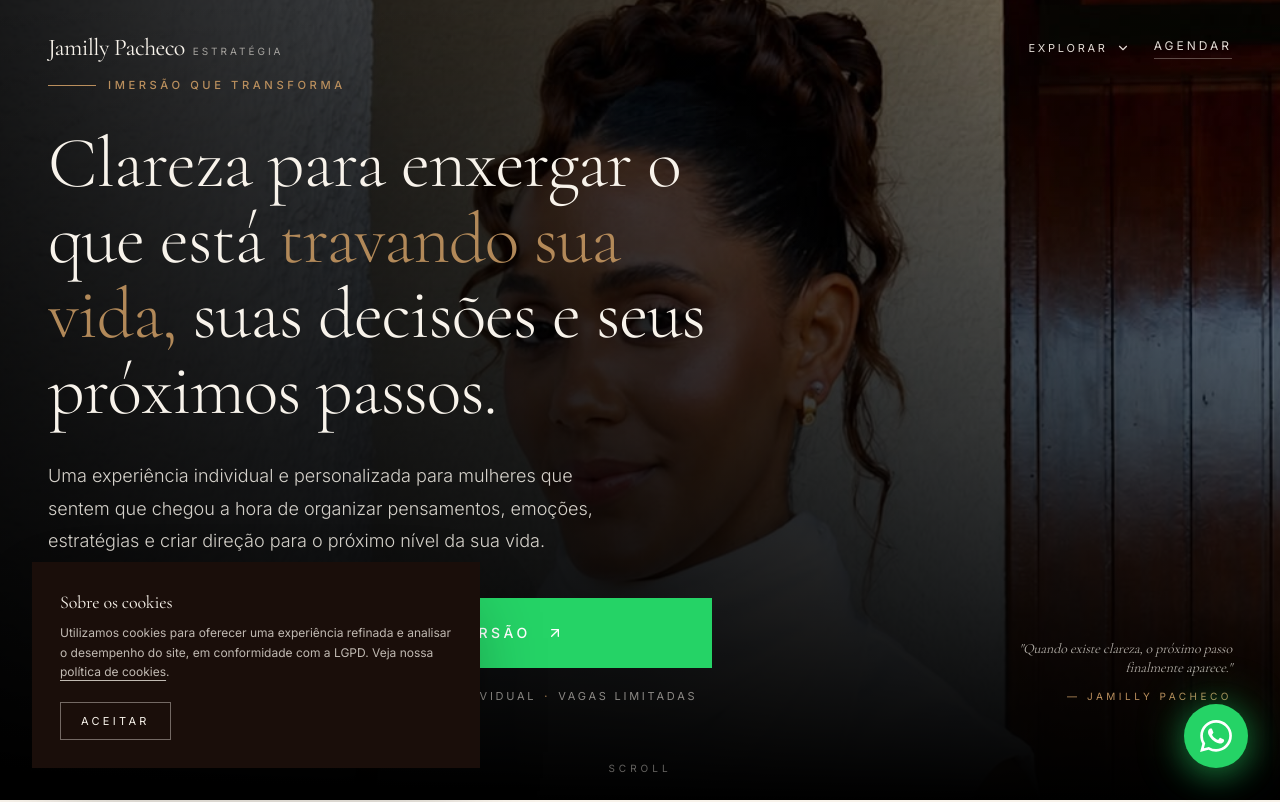
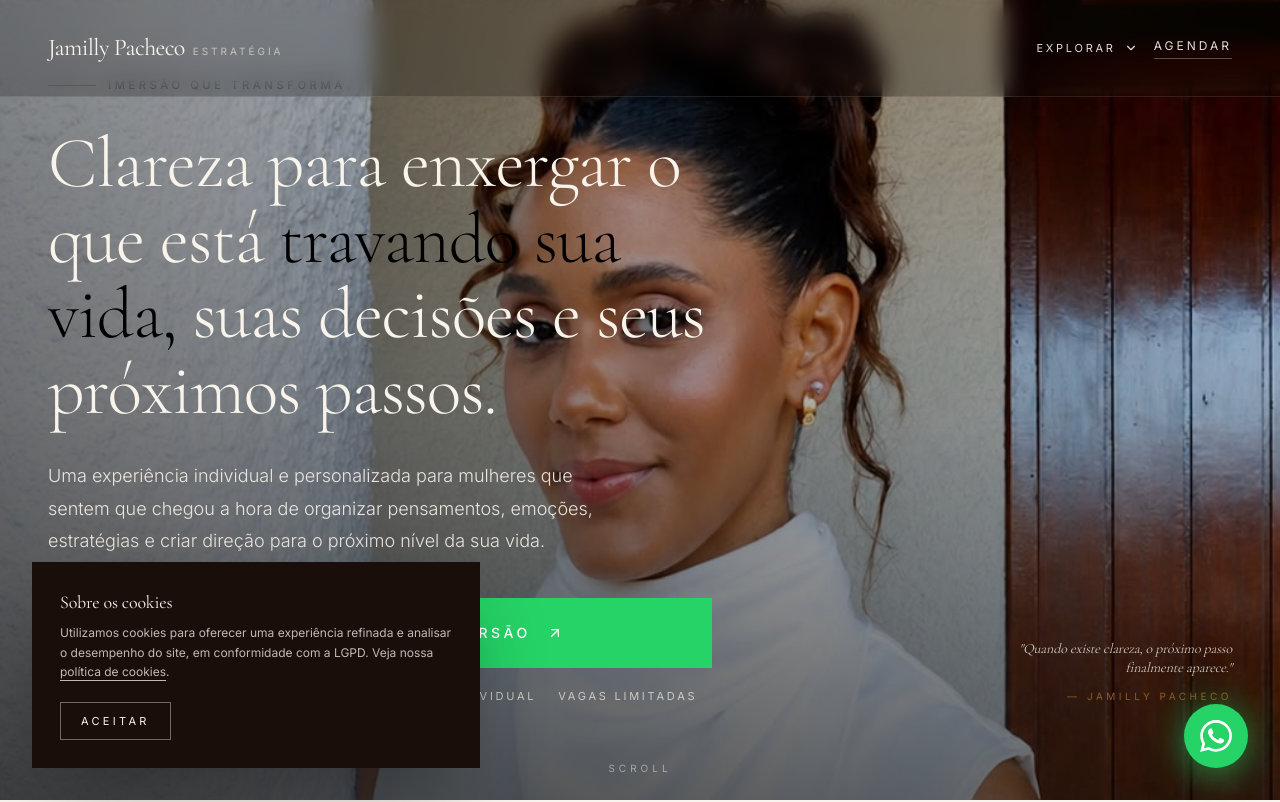
Before and after one commit to wavelabsperformance-coder/jamillydiagnostico, a React (Vite) app: page / in a window 1280 px wide. Shown: the top 802 px of the page. Built offline with nearby package versions, Linux system fonts and the light colour scheme.

Commit message:
Atualização landing page Jamilly

```diff
--- a/src/components/Nav.tsx
+++ b/src/components/Nav.tsx
@@ -1,23 +1,39 @@
 import { Link } from "react-router-dom";
 import { motion } from "framer-motion";
-import { ChevronDown } from "lucide-react";
+import { ChevronDown, Menu, X } from "lucide-react";
 import { useState } from "react";
 import { waLink } from "@/lib/site";
 
 export function Nav() {
  const [menuOpen, setMenuOpen] = useState(false);
+const [mobileMenuOpen, setMobileMenuOpen] = useState(false);
+
+const closeMenus = () => {
+  setMenuOpen(false);
+  setMobileMenuOpen(false);
+};
 
   return (
     <motion.header
       initial={{ opacity: 0, y: -10 }}
       animate={{ opacity: 1, y: 0 }}
       transition={{ duration: 0.8, delay: 0.2 }}
-      className="absolute top-0 left-0 right-0 z-50"
+      className="
+fixed
+top-0
+left-0
+right-0
+z-50
+bg-black/20
+backdrop-blur-md
+border-b
+border-white/10
+"
     >
       <div className="mx-auto max-w-[1400px] px-6 md:px-12 py-6 md:py-8 flex items-center justify-between">
 
         {/* Logo */}
-        <Link to="/" className="flex items-baseline gap-2 group">
+     <a href="#inicio" className="flex items-baseline gap-2 group cursor-pointer">
   <span className="font-serif text-xl md:text-2xl text-background tracking-tight">
     Jamilly Pacheco
   </span>
@@ -25,12 +41,19 @@ export function Nav() {
   <span className="hidden xl:inline text-[10px] tracking-[0.3em] uppercase text-background/60">
     Estratégia
   </span>
-        </Link>
+</a>
 
-        {/* Área Direita */}
-        <div className="flex items-center gap-6">
+        <div className="flex items-center gap-4">
 
-          {/* Dropdown */}
+          {/* Menu Mobile */}
+          <button
+            onClick={() => setMobileMenuOpen(!mobileMenuOpen)}
+            className="lg:hidden text-background"
+          >
+            {mobileMenuOpen ? <X size={24} /> : <Menu size={24} />}
+          </button>
+
+          {/* Dropdown Desktop */}
           <div className="relative hidden lg:block">
 
             <button
@@ -62,20 +85,17 @@ export function Nav() {
                   right-0
                   mt-4
                   w-[280px]
-
                   rounded-[24px]
                   border border-white/10
-
                   bg-black/85
                   backdrop-blur-xl
-
                   p-3
-
                   shadow-[0_20px_60px_rgba(0,0,0,0.35)]
                 "
               >
                <a
   href="#sobre"
+  onClick={closeMenus}
   className="block rounded-xl px-4 py-3 text-sm text-background/85 hover:bg-white/5 hover:text-white transition"
 >
   Sobre
@@ -83,6 +103,7 @@ export function Nav() {
 
 <a
   href="#conexao-emocional"
+  onClick={closeMenus}
   className="block rounded-xl px-4 py-3 text-sm text-background/85 hover:bg-white/5 hover:text-white transition"
 >
   Clareza Emocional
@@ -90,6 +111,7 @@ export function Nav() {
 
 <a
   href="#quebra-de-padroes"
+  onClick={closeMenus}
   className="block rounded-xl px-4 py-3 text-sm text-background/85 hover:bg-white/5 hover:text-white transition"
 >
   Quebra de Padrões
@@ -97,13 +119,23 @@ export function Nav() {
 
 <a
   href="#transformacao"
+  onClick={closeMenus}
   className="block rounded-xl px-4 py-3 text-sm text-background/85 hover:bg-white/5 hover:text-white transition"
 >
   Transformação
 </a>
 
 <a
-                  href="#como-funciona"
+  href="#especialista"
+  onClick={closeMenus}
+  className="block rounded-xl px-4 py-3 text-sm text-background/85 hover:bg-white/5 hover:text-white transition"
+>
+  A Especialista
+</a>
+
+<a
+  href="#processo"
+  onClick={closeMenus}
   className="block rounded-xl px-4 py-3 text-sm text-background/85 hover:bg-white/5 hover:text-white transition"
 >
   Como Funciona
@@ -111,13 +143,15 @@ export function Nav() {
 
 <a
   href="#o-que-recebe"
+  onClick={closeMenus}
   className="block rounded-xl px-4 py-3 text-sm text-background/85 hover:bg-white/5 hover:text-white transition"
 >
   O Que Você Recebe
 </a>
 
 <a
-                  href="#para-quem-e"
+  href="#paraquem"
+  onClick={closeMenus}
   className="block rounded-xl px-4 py-3 text-sm text-background/85 hover:bg-white/5 hover:text-white transition"
 >
   Para Quem É
@@ -125,6 +159,7 @@ export function Nav() {
 
 <a
   href="#investimento"
+  onClick={closeMenus}
   className="block rounded-xl px-4 py-3 text-sm text-background/85 hover:bg-white/5 hover:text-white transition"
 >
   Investimento
@@ -132,6 +167,7 @@ export function Nav() {
 
 <a
   href="#depoimentos"
+  onClick={closeMenus}
   className="block rounded-xl px-4 py-3 text-sm text-background/85 hover:bg-white/5 hover:text-white transition"
 >
   Depoimentos
@@ -139,6 +175,7 @@ export function Nav() {
 
 <a
   href="#agendar"
+  onClick={closeMenus}
   className="block rounded-xl px-4 py-3 text-sm text-background/85 hover:bg-white/5 hover:text-white transition"
 >
   Agendar
@@ -170,6 +207,48 @@ export function Nav() {
 
         </div>
       </div>
+
+      {/* Menu Mobile Aberto */}
+      {mobileMenuOpen && (
+        <div
+          className="
+            lg:hidden
+            absolute
+            top-full
+            left-4
+            right-4
+            mt-2
+            rounded-[24px]
+            border border-white/10
+            bg-black/95
+            backdrop-blur-xl
+            p-3
+            shadow-[0_20px_60px_rgba(0,0,0,0.35)]
+          "
+        >
+       <a href="#sobre" onClick={closeMenus} className="block px-4 py-3 text-white/90">Sobre</a>
+
+<a href="#conexao-emocional" onClick={closeMenus} className="block px-4 py-3 text-white/90">Clareza Emocional</a>
+
+<a href="#quebra-de-padroes" onClick={closeMenus} className="block px-4 py-3 text-white/90">Quebra de Padrões</a>
+
+<a href="#transformacao" onClick={closeMenus} className="block px-4 py-3 text-white/90">Transformação</a>
+
+<a href="#especialista" onClick={closeMenus} className="block px-4 py-3 text-white/90">A Especialista</a>
+
+<a href="#processo" onClick={closeMenus} className="block px-4 py-3 text-white/90">Como Funciona</a>
+
+<a href="#o-que-recebe" onClick={closeMenus} className="block px-4 py-3 text-white/90">O Que Você Recebe</a>
+
+<a href="#paraquem" onClick={closeMenus} className="block px-4 py-3 text-white/90">Para Quem É</a>
+
+<a href="#investimento" onClick={closeMenus} className="block px-4 py-3 text-white/90">Investimento</a>
+
+<a href="#depoimentos" onClick={closeMenus} className="block px-4 py-3 text-white/90">Depoimentos</a>
+
+<a href="#agendar" onClick={closeMenus} className="block px-4 py-3 text-white/90">Agendar</a>
+        </div>
+      )}
     </motion.header>
   );
 }
--- a/src/sections/Authority.tsx
+++ b/src/sections/Authority.tsx
@@ -2,7 +2,7 @@ import { Reveal } from "@/components/Reveal";
 
 export function Authority() {
   return (
-    <section
+   <section
   id="especialista"
   className="relative overflow-hidden bg-wine-deep py-24 text-background md:py-20"
 >
--- a/src/sections/ForWho.tsx
+++ b/src/sections/ForWho.tsx
@@ -15,7 +15,7 @@ const notForYou = [
 
 export function ForWho() {
   return (
-   <section
+ <section
   id="paraquem"
   className="relative bg-background py-24 md:py-20"
 >
--- a/src/sections/Hero.tsx
+++ b/src/sections/Hero.tsx
@@ -6,9 +6,9 @@ import { waLink } from "@/lib/site";
 export function Hero() {
   return (
     <section
-  id="inicio"
-  className="relative min-h-screen overflow-hidden bg-black"
->
+      id="inicio"
+      className="relative min-h-screen overflow-hidden bg-black"
+    >
       <Nav />
 
       {/* Background image */}
@@ -26,12 +26,13 @@ export function Hero() {
           "
         />
 
-        {/* Fumaça preta lateral */}
-        <div className="absolute inset-0 bg-gradient-to-r from-black/90 via-black/65 to-black/25" />
+        {/* Contraste lateral para leitura */}
+        <div className="absolute inset-0 bg-gradient-to-r from-black/45 via-black/20 to-transparent" />
 
-        {/* Fumaça preta inferior */}
-        <div className="absolute inset-0 bg-gradient-to-t from-black via-black/50 to-transparent" />
+        {/* Contraste inferior */}
+        <div className="absolute inset-0 bg-gradient-to-t from-black/55 via-black/20 to-transparent" />
       </div>
+
 
       {/* Content */}
       <div
@@ -50,8 +51,10 @@ export function Hero() {
       >
         <div className="mx-auto max-w-[1400px] w-full px-6 md:px-12 grid md:grid-cols-12 gap-8 md:gap-16">
 
+
           {/* LEFT */}
           <div className="md:col-span-7 lg:col-span-7 mt-36 md:mt-0">
+
 
             {/* Eyebrow */}
             <motion.div
@@ -64,12 +67,16 @@ export function Hero() {
               }}
               className="flex items-center gap-3 mb-5 md:mb-8"
             >
-              <span className="w-12 h-px bg-accent" />
 
-              <span className="eyebrow text-accent">
+              <span className="w-12 h-px bg-[#000000]" />
+
+              <span className="eyebrow text-[#000000]">
                 Imersão que Transforma
               </span>
+
             </motion.div>
+
+
 
             {/* Título */}
             <motion.h1
@@ -93,12 +100,18 @@ export function Hero() {
                 md:mb-8
               "
             >
+
               Clareza para enxergar o que está{" "}
-              <em className="not-italic text-accent/95">
+
+              <em className="not-italic text-[#000000]">
                 travando sua vida,
               </em>{" "}
+
               suas decisões e seus próximos passos.
+
             </motion.h1>
+
+
 
             {/* Descrição */}
             <motion.div
@@ -107,20 +120,26 @@ export function Hero() {
               transition={{ duration: 1, delay: 1.1 }}
               className="max-w-xl space-y-5 mb-8 md:mb-10"
             >
+
               <p
                 className="
-                  text-background/85
+                  text-background/90
                   text-[1rem]
                   md:text-lg
                   leading-[1.8]
                   font-light
                 "
               >
+
                 Uma experiência individual e personalizada para mulheres que
                 sentem que chegou a hora de organizar pensamentos, emoções,
                 estratégias e criar direção para o próximo nível da sua vida.
+
               </p>
+
             </motion.div>
+
+
 
             {/* CTA */}
             <motion.div
@@ -128,6 +147,7 @@ export function Hero() {
               animate={{ opacity: 1, y: 0 }}
               transition={{ duration: 1, delay: 1.4 }}
             >
+
               <CTAButton
                 href={waLink()}
                 variant="primary"
@@ -139,8 +159,12 @@ export function Hero() {
                   tracking-[0.12em]
                 "
               >
+
                 QUERO AGENDAR MINHA IMERSÃO
+
               </CTAButton>
+
+
 
               <p
                 className="
@@ -150,18 +174,34 @@ export function Hero() {
                   tracking-[0.12em]
                   md:tracking-[0.25em]
                   uppercase
-                  text-background/55
+                  text-background/70
                 "
               >
+
                 Atendimento presencial e online
-                <span className="mx-2 text-accent">·</span>
+
+                <span className="mx-2 text-[#8B5A2B]">
+                  ·
+                </span>
+
                 Processo individual
-                <span className="mx-2 text-accent">·</span>
+
+                <span className="mx-2 text-[#8B5A2B]">
+                  ·
+                </span>
+
                 Vagas limitadas
+
               </p>
+
+
             </motion.div>
 
+
           </div>
+
+
+
 
           {/* RIGHT */}
           <motion.div
@@ -177,19 +217,32 @@ export function Hero() {
               justify-end
             "
           >
+
             <div className="flex flex-col items-end gap-3">
-              <p className="font-serif italic text-background/70 text-sm max-w-[220px] text-right leading-snug">
+
+              <p className="font-serif italic text-background/80 text-sm max-w-[220px] text-right leading-snug">
+
                 "Quando existe clareza, o próximo passo finalmente aparece."
+
               </p>
 
-              <span className="text-[10px] tracking-[0.35em] uppercase text-accent">
+
+              <span className="text-[10px] tracking-[0.35em] uppercase text-[#8B5A2B]">
+
                 — Jamilly Pacheco
+
               </span>
+
+
             </div>
+
           </motion.div>
+
 
         </div>
       </div>
+
+
 
       {/* Scroll */}
       <motion.div
@@ -203,14 +256,18 @@ export function Hero() {
           bottom-6
           left-1/2
           -translate-x-1/2
-          text-background/40
+          text-background/50
           text-[10px]
           tracking-[0.4em]
           uppercase
         "
       >
+
         scroll
+
       </motion.div>
+
+
     </section>
   );
 }
--- a/src/sections/WhatYouGet.tsx
+++ b/src/sections/WhatYouGet.tsx
@@ -36,8 +36,9 @@ const items = [
 export function WhatYouGet() {
   return (
     <section
-    id="beneficios"
-    className="relative overflow-hidden bg-background py-24 md:py-20">
+  id="o-que-recebe"
+  className="relative overflow-hidden bg-background py-24 md:py-20"
+>
       {/* SOFT BACKGROUND GLOW */}
       <div className="pointer-events-none absolute inset-0 opacity-40">
         <div className="absolute left-1/2 top-0 h-[500px] w-[500px] -translate-x-1/2 rounded-full bg-[#2A120D]/10 blur-[140px]" />
--- a/src/styles.css
+++ b/src/styles.css
@@ -200,7 +200,7 @@
   font-weight: 500;
   letter-spacing: 0.32em;
   text-transform: uppercase;
-  color: var(--gold);
+  color: #000000;
 }
 
 .serif-display {
```
Also changed, not shown: src/sections/BeliefBreak.tsx (+4 -3 lines), src/sections/HowItWorks.tsx (+4 -4 lines), src/sections/Investment.tsx (+52 -9 lines). Lines whose indentation alone changed are shown as unchanged.
